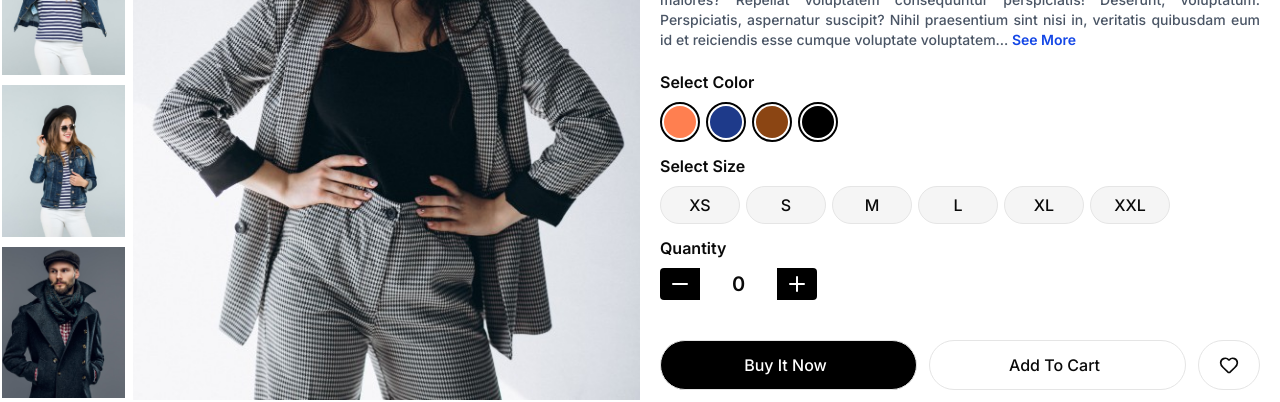
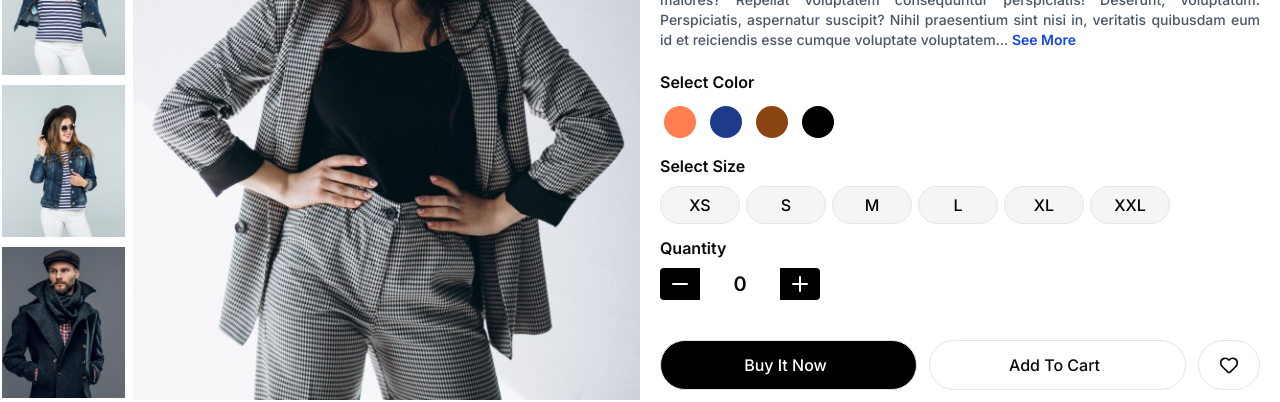
Before and after one commit to MehediHasan128/laivaly-client, a Next.js app: page /products/men/1 in a window 1280 px wide. Shown: the part 312-714 px from the top of the page. Built offline with nearby package versions, Linux system fonts and the light colour scheme; a web font is replaced by a local one.

Commit message:
male the color size and product quantity button functional

```diff
--- a/src/app/(pages)/products/[category]/[productId]/page.tsx
+++ b/src/app/(pages)/products/[category]/[productId]/page.tsx
@@ -1,3 +1,4 @@
+import ProductColorSizeAndQuantity from "@/components/productDetail/ProductColorSizeAndQuantity";
 import ProductDescription from "@/components/productDetail/ProductDescription";
 import ProductImages from "@/components/productDetail/ProductImages";
 import Button from "@/components/reusable/Button";
@@ -33,49 +34,7 @@ const ProductDetailsPage = () => {
           {/* Product Description */}
           <ProductDescription />
 
-          <div className="space-y-3">
-
-              {/* Color button */}
-              <div className="space-y-2">
-                <h1 className="font-semibold text-sm md:text-base">Select Color</h1>
-                <div className="flex gap-1.5">
-                  {
-                    colors.map((color, index) => (
-                      <div key={index} className="size-8 md:size-10 rounded-full overflow-hidden border-2 border-black p-0.5">
-                        <div className="size-full rounded-full" style={{backgroundColor: `${color}`}} />
-                      </div>
-                    ))
-                  }
-                </div>
-              </div>
-
-              {/* Color button */}
-              <div className="space-y-2">
-                <h1 className="font-semibold text-sm md:text-base">Select Size</h1>
-                <div className="flex flex-wrap gap-1.5">
-                  {
-                    sizes.map((size, index) => (
-                      <div key={index} className="border bg-accent rounded-full font-medium w-16 md:w-20 lg:w-16 xl:w-20 text-center text-sm xl:text-base py-1 md:py-1.5">
-                        {size}
-                      </div>
-                    ))
-                  }
-                </div>
-              </div>
-
-              {/* Product Quantity */}
-              <div className="space-y-2">
-                <h1 className="font-semibold text-sm md:text-base">Quantity</h1>
-                <div className="flex items-center w-fit rounded">
-                  <div className="bg-black text-white cursor-pointer active:scale-95 duration-700 px-2 py-1 rounded-l"><Minus /></div>
-                  <div className="text-xl font-semibold px-8">
-                    0
-                  </div>
-                  <div className="bg-black text-white cursor-pointer active:scale-95 duration-700 px-2 py-1 rounded-r"><Plus /></div>
-                </div>
-              </div>
-
-          </div>
+          <ProductColorSizeAndQuantity colors={colors} sizes={sizes} />
 
 
           <div className="mt-10 flex gap-3">
--- /dev/null
+++ b/src/components/productDetail/ProductColorSizeAndQuantity.tsx
@@ -0,0 +1,89 @@
+"use client";
+
+import { Minus, Plus } from "lucide-react";
+import React, { useState } from "react";
+
+interface TProductColorSizeAndQuantityProps {
+  colors: string[];
+  sizes: string[];
+}
+
+const ProductColorSizeAndQuantity = ({
+  colors,
+  sizes,
+}: TProductColorSizeAndQuantityProps) => {
+  const [productColor, setProductColor] = useState<string | null>(null);
+  const [productSize, setProductSize] = useState<string | null>(null);
+  const [quantity, setQuantity] = useState<number>(0);
+
+  return (
+    <div className="space-y-3">
+      {/* Color button */}
+      <div className="space-y-2">
+        <h1 className="font-semibold text-sm md:text-base">Select Color</h1>
+        <div className="flex gap-1.5">
+          {colors.map((color, index) => (
+            <div
+              key={index}
+              onClick={() => setProductColor(color)}
+              className={`size-8 md:size-10 rounded-full overflow-hidden border-2 cursor-pointer ${
+                productColor === color ? "border-black" : "border-transparent"
+              } p-0.5`}
+            >
+              <div
+                className="size-full rounded-full"
+                style={{ backgroundColor: `${color}` }}
+              />
+            </div>
+          ))}
+        </div>
+      </div>
+
+      {/* Size button */}
+      <div className="space-y-2">
+        <h1 className="font-semibold text-sm md:text-base">Select Size</h1>
+        <div className="flex flex-wrap gap-1.5">
+          {sizes.map((size, index) => (
+            <div
+              key={index}
+              onClick={() => setProductSize(size)}
+              className={`border ${
+                productSize === size
+                  ? "bg-black text-white"
+                  : "bg-accent text-black"
+              } rounded-full font-medium w-16 md:w-20 lg:w-16 xl:w-20 text-center text-sm xl:text-base py-1 md:py-1.5 cursor-pointer`}
+            >
+              {size}
+            </div>
+          ))}
+        </div>
+      </div>
+
+      {/* Product Quantity */}
+      <div className="space-y-2">
+        <h1 className="font-semibold text-sm md:text-base">Quantity</h1>
+        <div className="flex items-center w-fit rounded">
+          <div
+            onClick={() =>
+              setQuantity((quantity) => (quantity > 0 ? quantity - 1 : 0))
+            }
+            className="bg-black text-white cursor-pointer active:scale-95 duration-700 px-2 py-1 rounded-l"
+          >
+            <Minus />
+          </div>
+          <div className="text-xl font-semibold w-20 text-center">
+            {quantity}
+          </div>
+          <div
+            onClick={() => setQuantity(quantity + 1)}
+            className="bg-black text-white cursor-pointer active:scale-95 duration-700 px-2 py-1 rounded-r"
+          >
+            <Plus />
+          </div>
+        </div>
+      </div>
+    </div>
+  );
+};
+
+export default ProductColorSizeAndQuantity;
```
